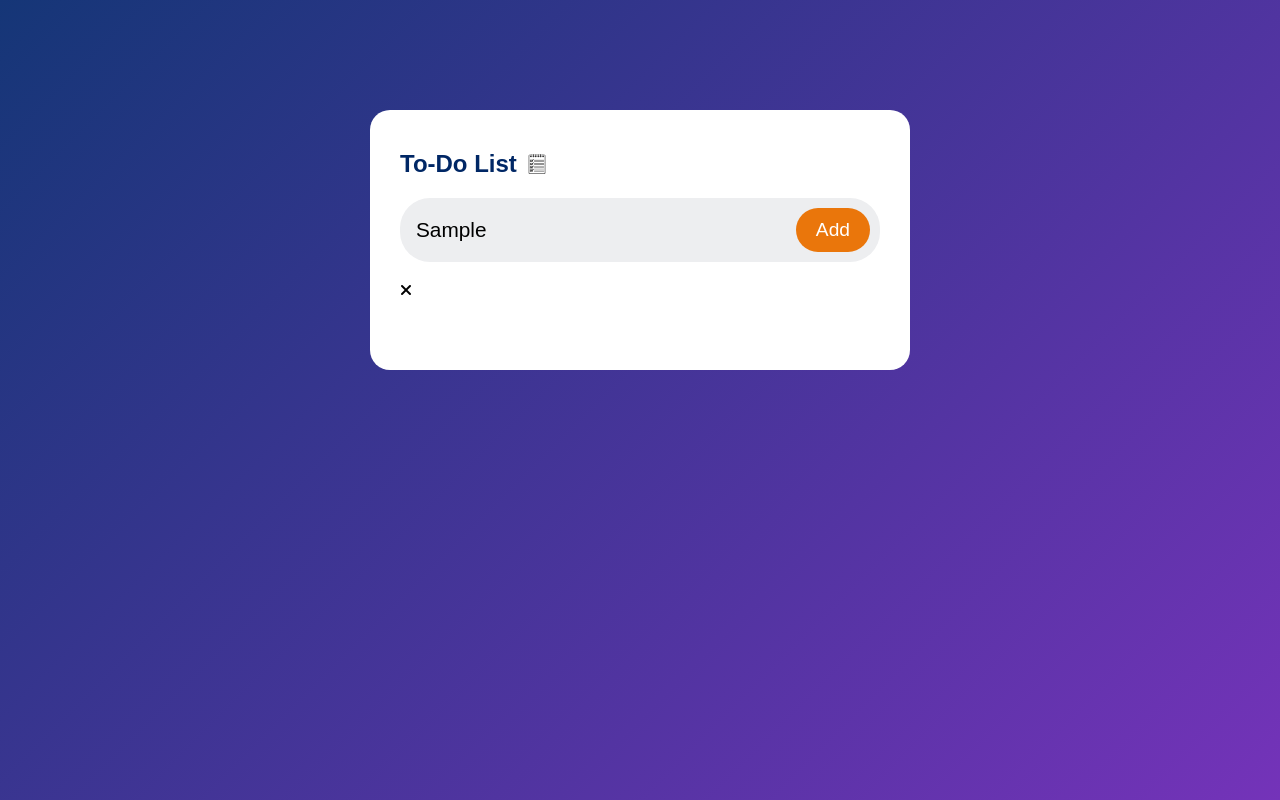
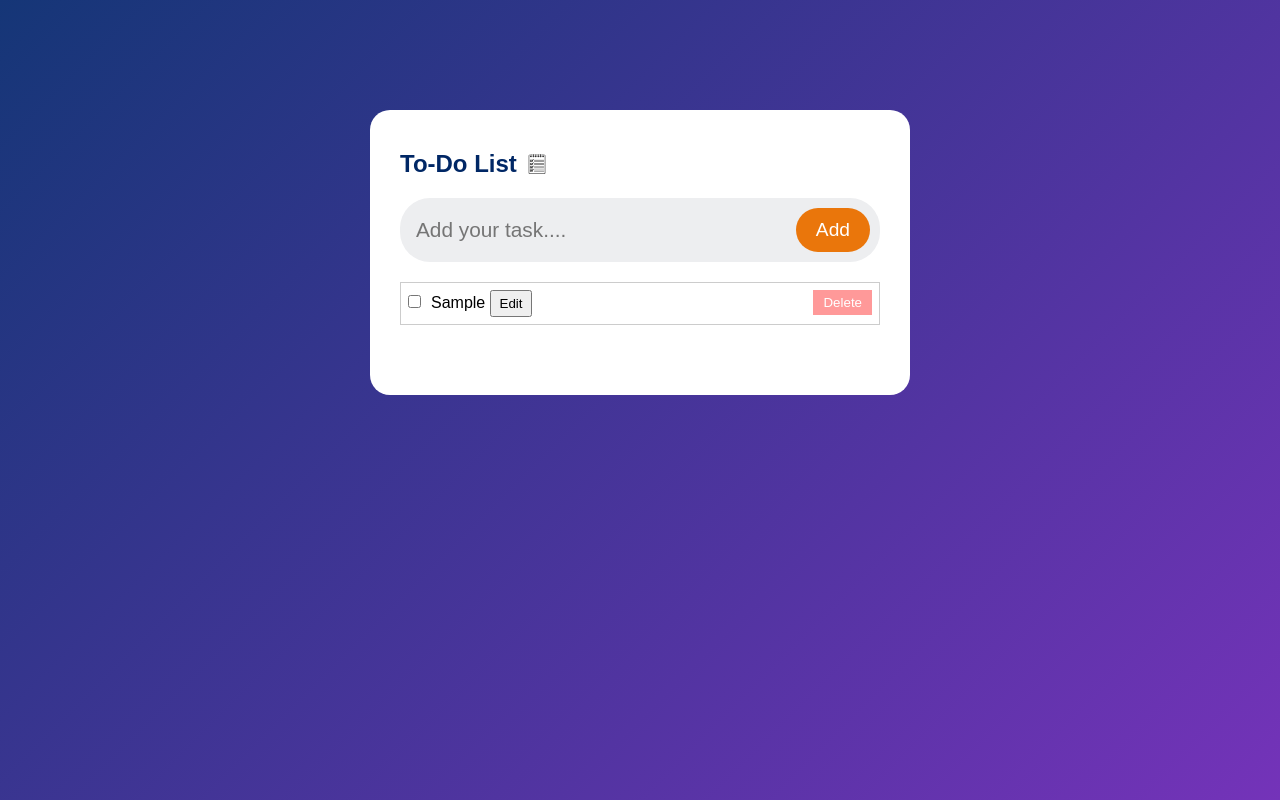
Before and after one commit to rjeetgupta/Mini-Project, a plain HTML site: page ToDo/index.html in a window 1280 px wide. Both pictures are taken after typing "Sample" into the empty fields and a click on the button "Add". Drawn offline with Linux system fonts and the light colour scheme.

Commit message:
Add, Edit and Delete functionality added

```diff
--- a/RangeSlider/script.js
+++ b/RangeSlider/script.js
@@ -3,3 +3,5 @@ const maxRange = document.getElementById('max-range');
 const priceRange = document.getElementById('price-range');
 
 for (let i = 0; i < priceRange.length; i++) {
+
+}
--- a/ToDo/index.html
+++ b/ToDo/index.html
@@ -17,7 +17,7 @@
             <ul id="listItem">
 
                     <!-- Create Your task -->
-                    <i class="fas fa-times"></i>
+                    <!-- <i class="fas fa-times"></i> -->
 
             </ul>
         </div>
--- a/ToDo/script.js
+++ b/ToDo/script.js
@@ -2,63 +2,58 @@ const addButton = document.getElementById("btn");
 const inputValue = document.getElementById('inputValue');
 const listItem = document.getElementById('listItem');
 
-
-
 function addTask() {
     const taskText = inputValue.value.trim();
-
     if (taskText === '') {
         alert('Please enter your task');
         return;
     }
+    const taskItem = createTaskItem(taskText);
+    listItem.appendChild(taskItem);
+    clearInputValue();
+}
+
+function createTaskItem(taskText) {
+    const checkbox = document.createElement('input');
+    checkbox.type = 'checkbox';
+
+    const taskTextNode = document.createTextNode(taskText);
+
+    const editButton = createButton('Edit');
+    editButton.onclick = function() {
+        editTask(taskTextNode);
+    };
+
+    const deleteButton = createButton('Delete');
+    deleteButton.onclick = function() {
+        listItem.removeChild(li);
+    };
 
     const li = document.createElement('li');
-    li.textContent = addTask;
-    listItem.appendChild('li')
-    addTask(`${taskText}`)
+    li.appendChild(checkbox);
+    li.appendChild(taskTextNode);
+    li.appendChild(editButton);
+    li.appendChild(deleteButton);
 
-    // Clear the input value after adding task
+    return li;
+}
+
+function createButton(text) {
+    const button = document.createElement('button');
+    button.innerText = text;
+    button.className = text.toLowerCase() + '-button';
+    return button;
+}
+
+function editTask(taskTextNode) {
+    const newText = prompt('Enter new task text:', taskTextNode.textContent);
+    if (newText !== null) {
+        taskTextNode.textContent = newText;
+    }
+}
+
+function clearInputValue() {
     inputValue.value = '';
 }
 
-addButton.addEventListener('click', addTask);
-
-
-// const button = document.querySelector('.btn');
-// // const toDoBox = document.querySelector('todo-box').value;
-// const inputValue = document.getElementById('inputValue');
-
-// button.addEventListener('click', addTask() )
-
-//     function addTask() {
-//         const taskText = inputValue.value.trim();
-//         if (taskText === ' ') {
-//             alert('Please enter a task');
-//             return;
-//         }
-//         const li = document.createElement('li');
-//         li.appendChild(document.createTextNode(taskText));
-//         document.querySelector('.todo-box').appendChild(li);
-//         // document.body.appendChild(li);
-//     }
-    // createList(`${inputValue}`);
-
-
-    // console.log(inputValue);
-    // alert("button clicked");
-
-
-
-// const addToDo = (li) => {
-//     const listItem = document.createElement('li');
-//     listItem.innerHTML = `
-//         ${inputValue}
-//         <i class="fas fa-times"></i>
-//     `;
-//     toDoBox.appendChild(listItem);
-// }
-
-// const removeElements = document.getElementsByClassName('fa-times')
-// removeElements.addEventListener('click', function () {
-//     li.remove();
-// })
+addButton.addEventListener("click", addTask);
--- a/ToDo/style.css
+++ b/ToDo/style.css
@@ -56,7 +56,7 @@ input{
     font-weight: 14px;
 }
 
-button{
+#btn{
     border: none;
     outline: 0;
     padding: 11px 20px;
@@ -71,10 +71,37 @@ button{
     list-style: none;
 }
 
-ul > li{
-    margin-bottom: 20px;
+#listItem{
+    display: block;
     display: flex;
-    justify-content: space-around;
+    flex-flow: column wrap;
+}
+/* Style for list items */
+li {
+    list-style-type: none;
+    padding: 7px;
+    border: 1px solid #ccc;
+}
+
+/* Style for delete button */
+.delete-button {
+    float: right;
+    background-color: #ff9999;
+    color: #fff;
+    border: none;
+    padding: 5px 10px;
+    cursor: pointer;
+}
+
+.edit-button{
+    margin-left: 5px;
+    padding: 0.254rem 0.458rem;
+}
+
+
+input[type="checkbox"] {
+    margin-right: 10px;
+    padding: 1rem;
 }
 
 
```
